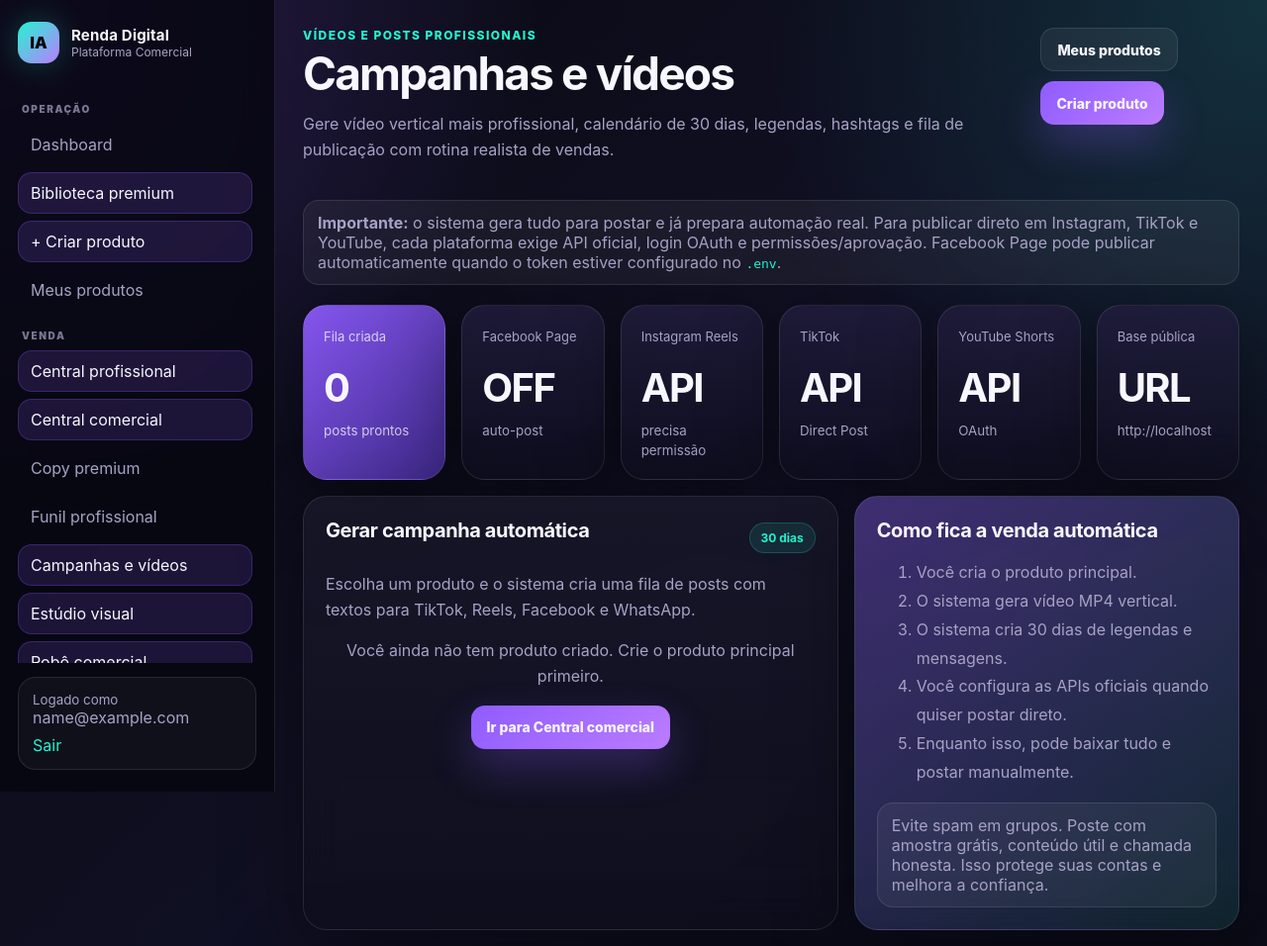
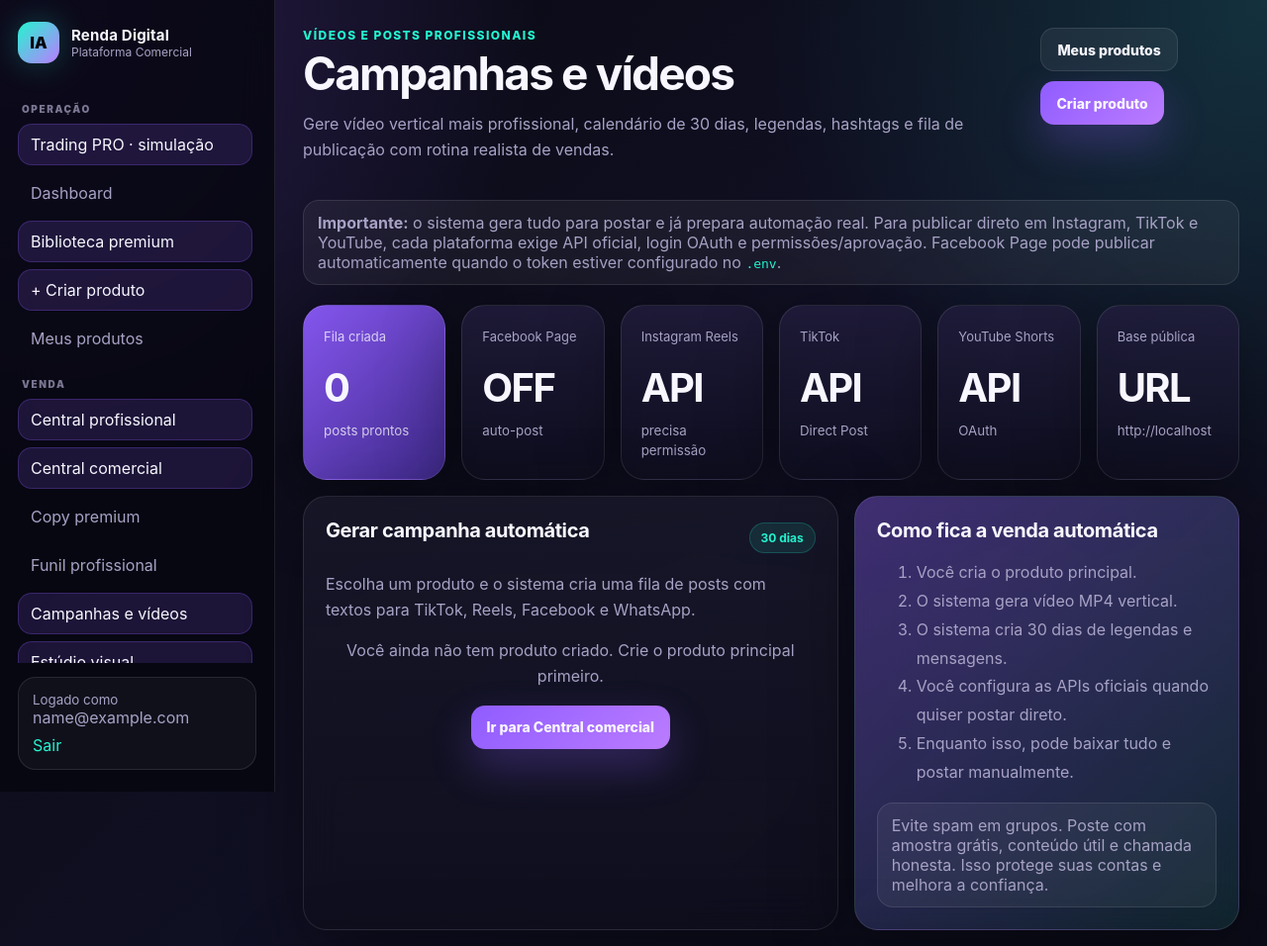
Before and after one commit to canalescanorff6-source/renda-digital-ia, a Flask app: page /campanhas in a window 1280 px wide. Shown: the top 956 px of the page at 99% size. Run offline with Flask 3, Linux system fonts and the light colour scheme; the visitor is signed in with stand-in values (Sample User, id 1); data that the repository does not hold is empty.

Commit message:
feat(trading): add trading module to application navigation

```diff
--- a/templates/base.html
+++ b/templates/base.html
@@ -23,6 +23,7 @@
       </div>
       <nav class="sidebar-nav">
         <div class="nav-section-label">Operação</div>
+        <a href="{{ url_for('trading_pro_page') }}" class="nav-link highlight">Trading PRO · simulação</a>
         <a href="{{ url_for('dashboard') }}" class="nav-link">Dashboard</a>
         <a href="{{ url_for('premium_library') }}" class="nav-link highlight">Biblioteca premium</a>
         <a href="{{ url_for('product_new') }}" class="nav-link highlight">+ Criar produto</a>
```
